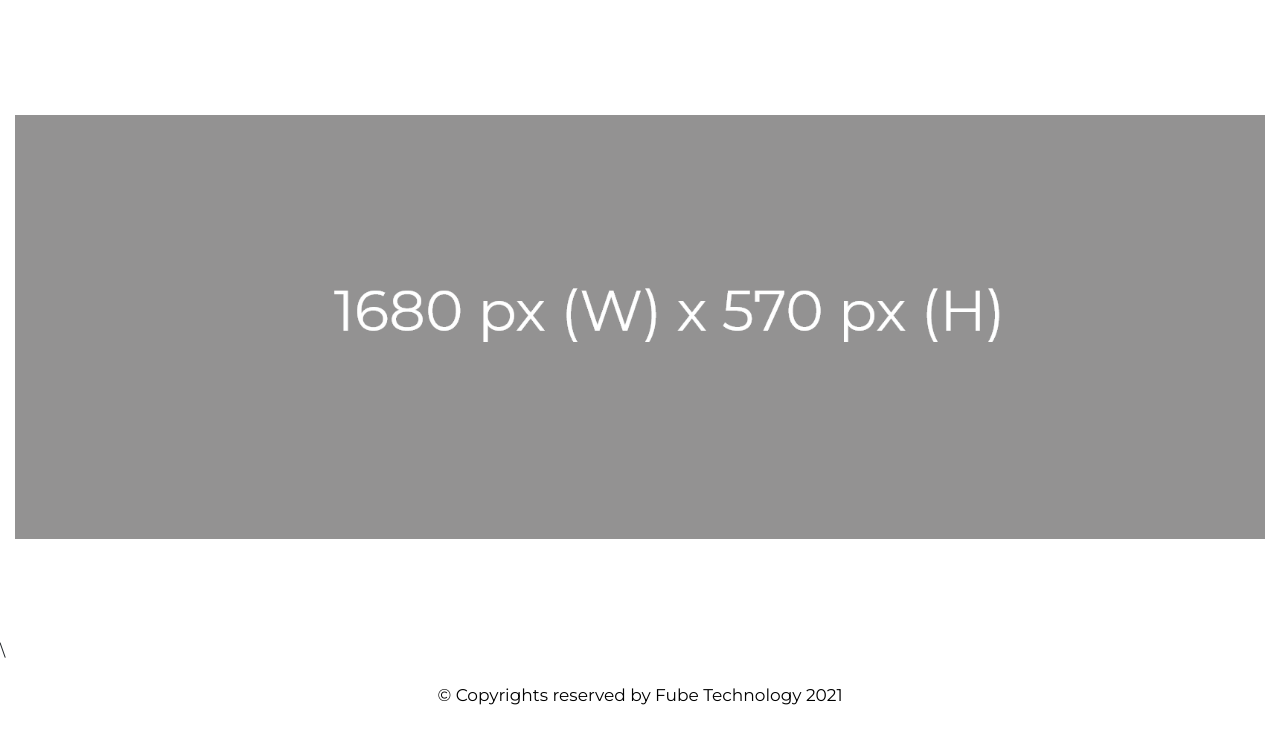
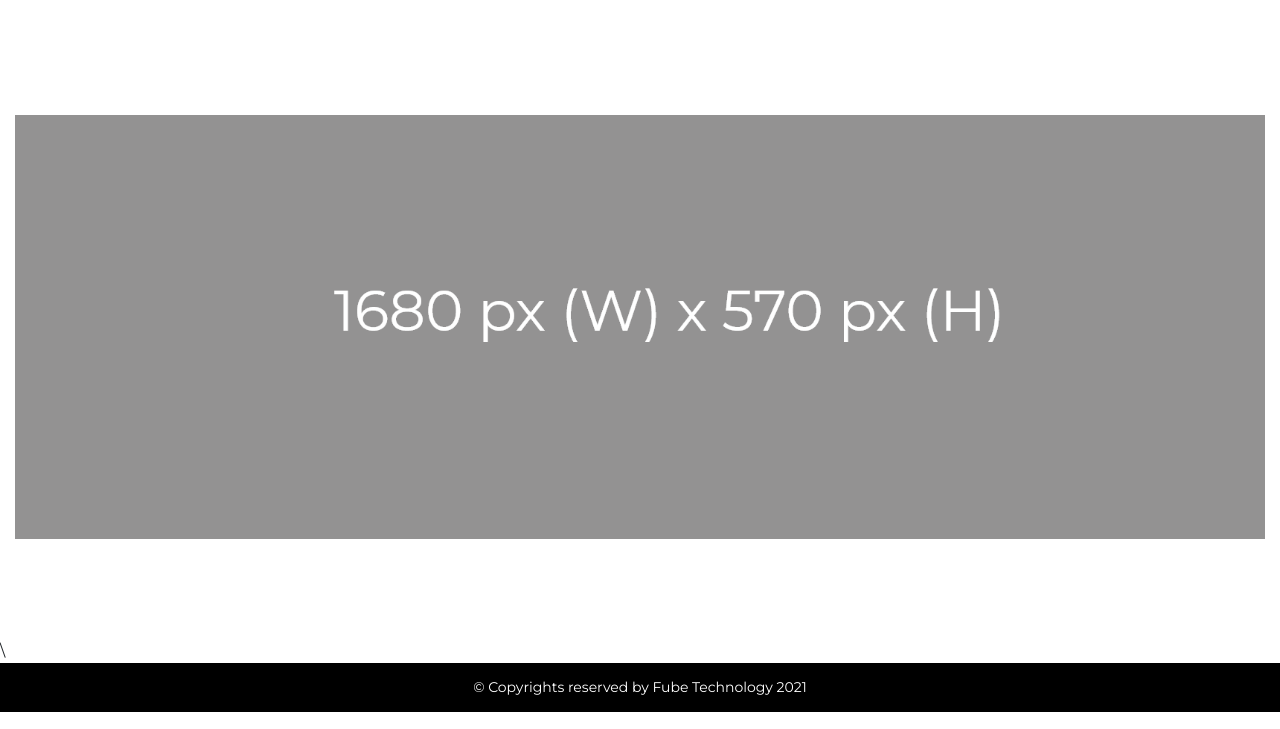
Before and after one commit to codersurjo/nutration, a plain HTML site: page index.html in a window 1280 px wide. Shown: the part 3336-4065 px from the top of the page. Drawn offline with Linux system fonts and the light colour scheme; files whose address does not match are found by name.

Commit message:
footer change

```diff
--- a/assets/css/style.css
+++ b/assets/css/style.css
@@ -1114,5 +1114,17 @@ a:hover {
     -o-transition: 0.3s;
 }
 
+.copyright_area_design {
+    padding: 0;
+    border: 4px solid #000;
+    padding: 10px;
+    background: #000;
+}
+
+.copy_text p {
+    color: #FFF !important;
+    font-size: 14px;
+}
+
 
 /* End New custome css design  */
```
